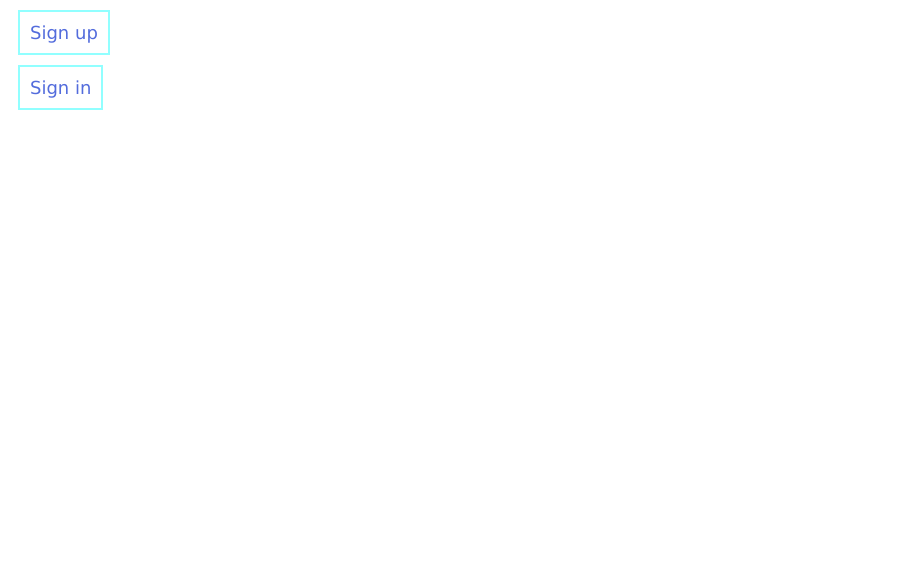
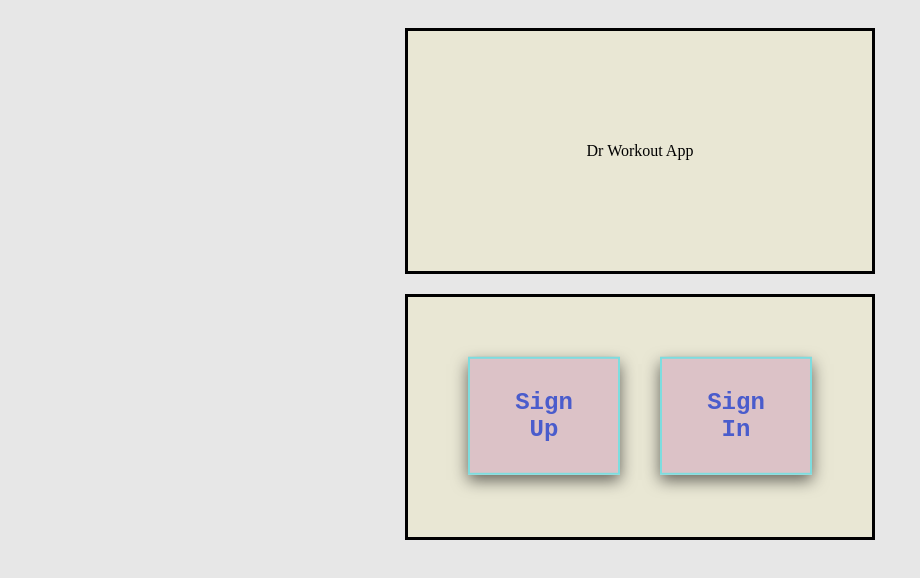
Before and after one commit to WebAhead7/dr-workout-app, a React (Create React App) app: page /signin in a window 1280 px wide. Shown: the top 578 px of the page, without its empty margins (0-920 px from the left). Built offline with nearby package versions, Linux system fonts and the light colour scheme.

Commit message:
added buttons

```diff
--- a/src/components/Button.css
+++ b/src/components/Button.css
@@ -3,17 +3,37 @@
   border-color: rgba(0, 255, 255, 0.432);
   display: block;
   background-color: unset;
-  font-size: large;
-  font-family: 'Lucida Sans', 'Lucida Sans Regular', 'Lucida Grande',
-    'Lucida Sans Unicode', Geneva, Verdana, sans-serif;
-  padding: 10px;
-  margin: 10px;
+  font-size: x-large;
+  font-family: Andale Mono, monospace;
+  font-weight: bold;
+  padding: 30px;
+  margin: 20px;
   color: rgba(15, 50, 206, 0.719);
+  animation: float 6s ease-in-out infinite;
+  background-color: rgba(165, 42, 144, 0.192);
+}
+
+@keyframes float {
+  0% {
+    box-shadow: 0 5px 15px 0px rgba(0, 0, 0, 0.6);
+    transform: translatey(0px);
+  }
+  50% {
+    box-shadow: 0 25px 15px 0px rgba(0, 0, 0, 0.2);
+    transform: translatey(-20px);
+  }
+  100% {
+    box-shadow: 0 5px 15px 0px rgba(0, 0, 0, 0.6);
+    transform: translatey(0px);
+  }
 }
 
 .Button:hover {
   border-color: cornflowerblue;
+  background-color: rgba(165, 42, 144, 0.342);
+  animation: none;
 }
 
 .Button:focus {
+  outline: none;
 }
--- /dev/null
+++ b/src/pages/SignIn.css
@@ -0,0 +1,19 @@
+body {
+  display: flex;
+  justify-content: center;
+  align-items: center;
+  background-color: rgba(0, 0, 0, 0.096);
+}
+
+.container {
+  margin: 0;
+  padding: 40px;
+  background-color: rgba(240, 230, 140, 0.212);
+  margin: 20px;
+  border: solid;
+  width: 30vw;
+  height: 20vh;
+  display: flex;
+  align-items: center;
+  justify-content: center;
+}
--- a/src/pages/SignIn.js
+++ b/src/pages/SignIn.js
@@ -1,15 +1,19 @@
 import React, { useState, useEffect } from 'react';
 import Button from '../components/Button';
+import './SignIn.css';
 const SignIn = () => {
   const [name, setName] = useState('');
 
   useEffect(() => {}, [name]);
 
   return (
-    <div>
-      <Button text="Sign up" />
-      <Button text="Sign in" />
-    </div>
+    <>
+      <div className="container">Dr Workout App</div>
+      <div className="container">
+        <Button text="Sign Up" />
+        <Button text="Sign In" />
+      </div>
+    </>
   );
 };
 
```
Also changed, not shown: 1 other file (tests, documents, lock files or other folders).
